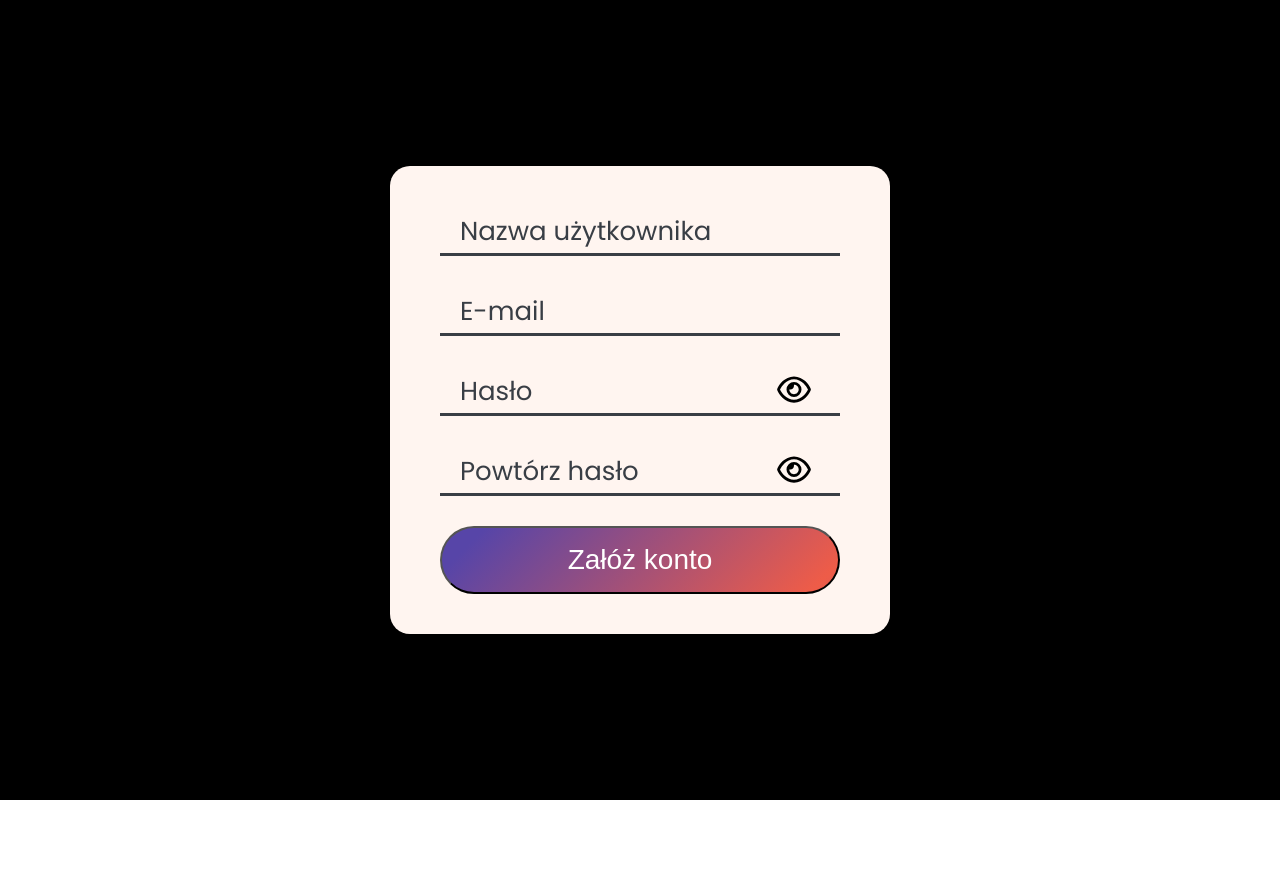
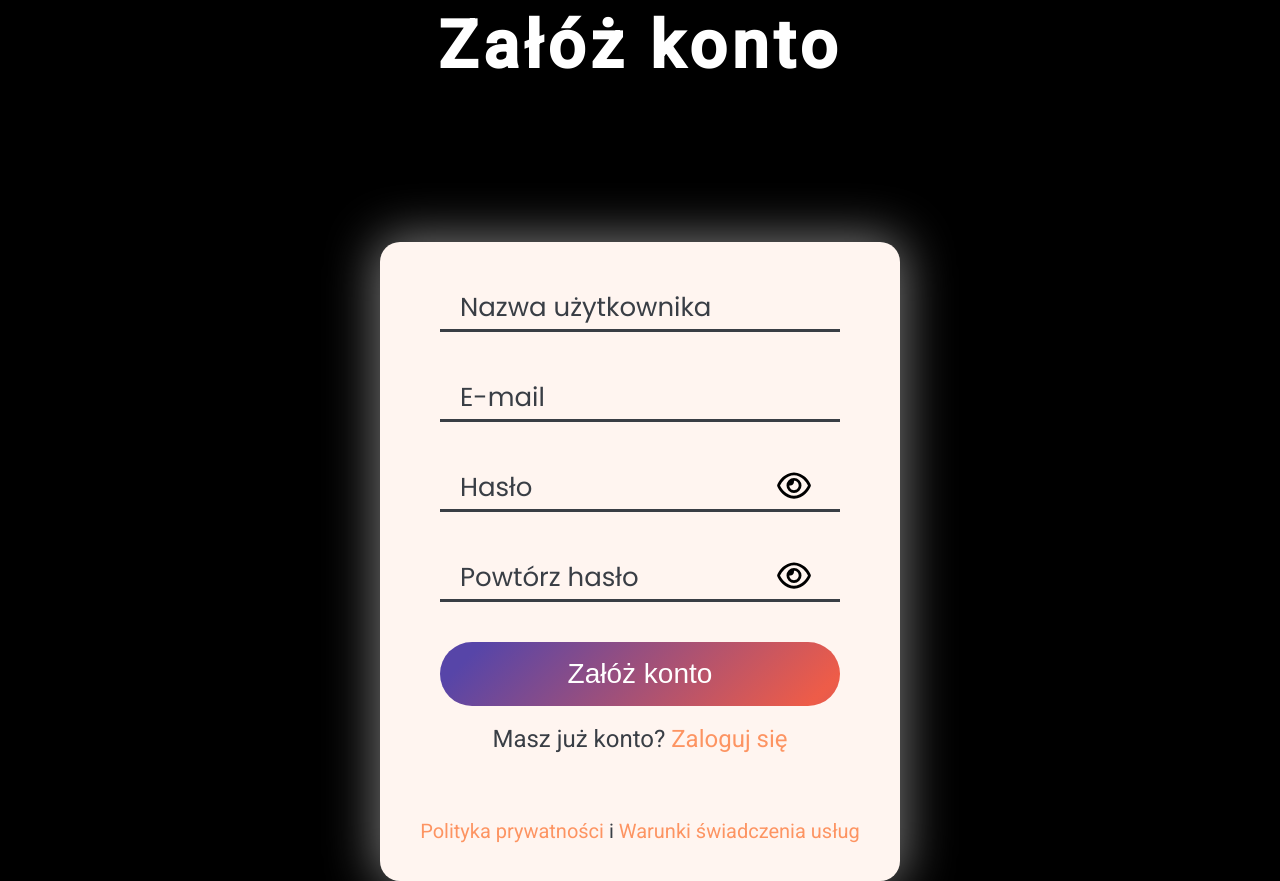
Before and after one commit to propanibutan/grosik-app, a React (Vite) app: page /register in a window 1280 px wide. Before the commit the page ends 800 px from the top, so only its background shows below. Built offline with nearby package versions, Linux system fonts and the light colour scheme.

Commit message:
further work

```diff
--- a/src/components/common/GradientButton/GradientButton.module.scss
+++ b/src/components/common/GradientButton/GradientButton.module.scss
@@ -3,15 +3,19 @@
 .gradientButton{
    background: linear-gradient(135deg, $top-purple 5%, $bot-orange 50%, $top-purple 95%);
    color: $white-text;
+   border: none;
    padding: 16px 0;
    font-size: 28px;
    width: 400px;
    cursor: pointer;
    border-radius: 100px;
    transition: 500ms;
-   background-size: 800px;
+   background-size: 200%;
    background-position: 0%;
    &:hover{
       background-position: 100%;
    }
+   &:active{
+      filter: contrast(150%);
+   }
 }
--- a/src/components/common/UniversalInput/UniversalInput.module.scss
+++ b/src/components/common/UniversalInput/UniversalInput.module.scss
@@ -55,3 +55,12 @@
    height: 30px;
    width: 40px;
 }
+
+
+
+input:-webkit-autofill,
+input:-webkit-autofill:hover,
+input:-webkit-autofill:focus,
+input:-webkit-autofill:active {
+    transition: background-color 5000s ease-in-out 0s;
+}
--- a/src/pages/Register/Register.jsx
+++ b/src/pages/Register/Register.jsx
@@ -23,6 +23,8 @@ const Register = () => {
 
    return (
       <section className={s.register}>
+         <h1 className={s.register__title}>Załóż konto</h1>
+         <div className={s.register__box}>
             <form action="submit" className={s.register__form}>
                <UniversalInput name="name" type="text" label="Nazwa użytkownika" callback={setUserName} value={userName}/>
                <UniversalInput name="e-mail" type="email" label="E-mail" callback={setEmail} value={email}/>
@@ -31,6 +33,11 @@ const Register = () => {
 
                <GradientButton text="Załóż konto" execute={(e) => `${console.log('test')} ${e.preventDefault()}`}/>
             </form>
+            <h3 className={s.register__box_h3}>
+               Masz już konto? <a href="#" className={s.register__box_link}>Zaloguj się</a>
+            </h3>
+            <p className={s.register__box_bottomText}><a href="#">Polityka prywatności</a> i <a href="#">Warunki świadczenia usług</a></p>
+         </div>
       </section>
    );
 }
--- a/src/pages/Register/Register.module.scss
+++ b/src/pages/Register/Register.module.scss
@@ -6,17 +6,53 @@
    background-color: black;
    min-height: 100vh;
    display: flex;
+   flex-direction: column;
    justify-content: center;
    align-items: center;
 }
-.register__form{
+.register__title{
+   margin-bottom: 150px;
+   color: $white-text;
+   font-family: $font-text;
+   font-size: 66px;
+   line-height: 92px;
+   font-weight: bold;
+   letter-spacing: 5px;
+}
+.register__box{
    background-color: $primary-background;
-   width: 500px;
+   min-width: 500px;
    padding: 40px;
    border-radius: 20px;
    display: flex;
    flex-direction: column;
    justify-content: flex-start;
    align-items: center;
-   gap: 30px;
+   box-shadow: 0 0 50px 4px #797979;
+   font-family: $font-text;
 }
+.register__form{
+   width: 100%;
+   display: flex;
+   flex-direction: column;
+   justify-content: flex-start;
+   align-items: center;
+   gap: 40px;
+}
+.register__box_h3{
+   font-size: 24px;
+   line-height: 34px;
+   color: $text;
+   margin-top: 16px;
+}
+.register__box_link{
+   color: $primary-orange;
+}
+.register__box_bottomText{
+   font-size: 20px;
+   color: $text;
+   margin-top: 65px;
+   a{
+      color: $primary-orange;
+   }
+}
```
Lines whose indentation alone changed are shown as unchanged.
